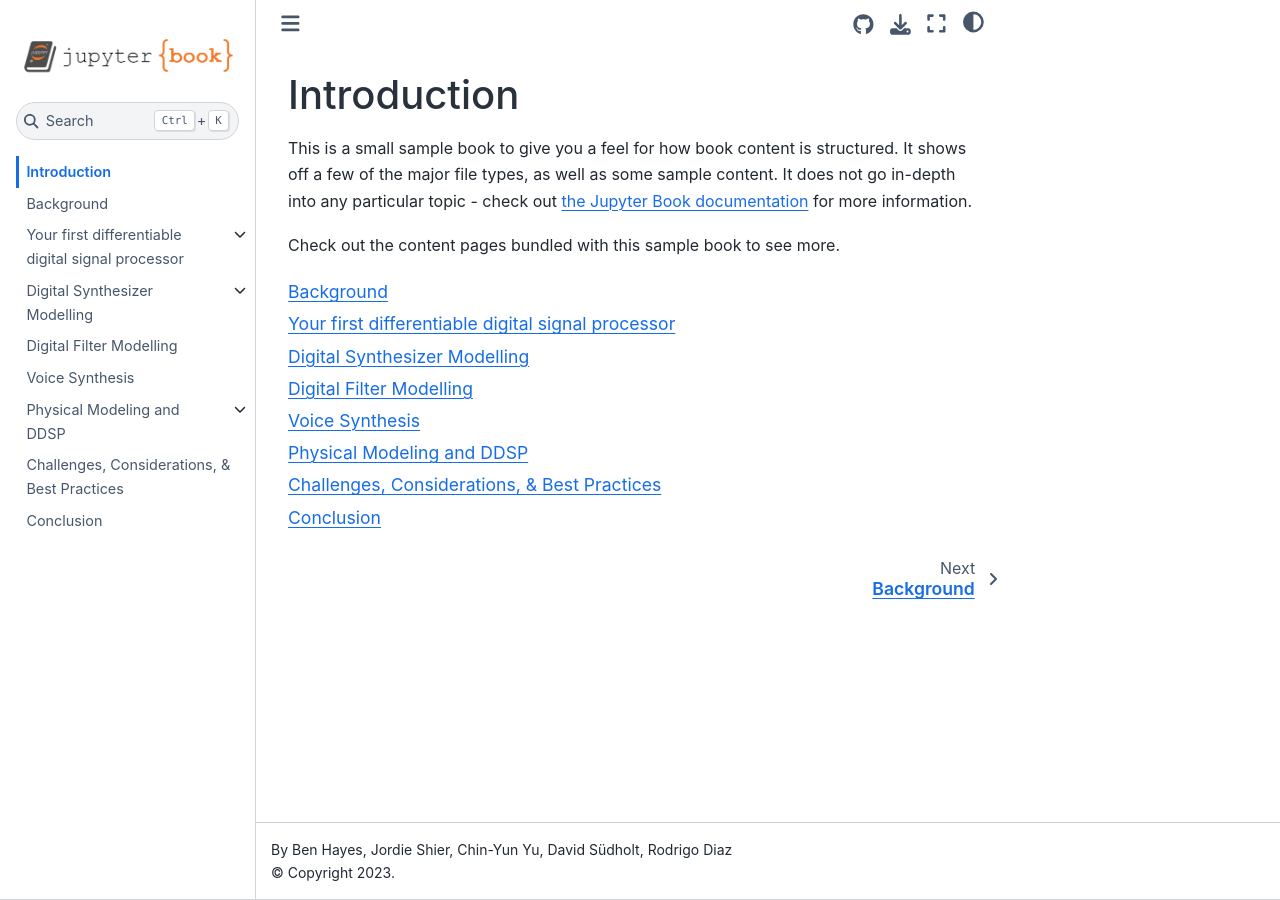
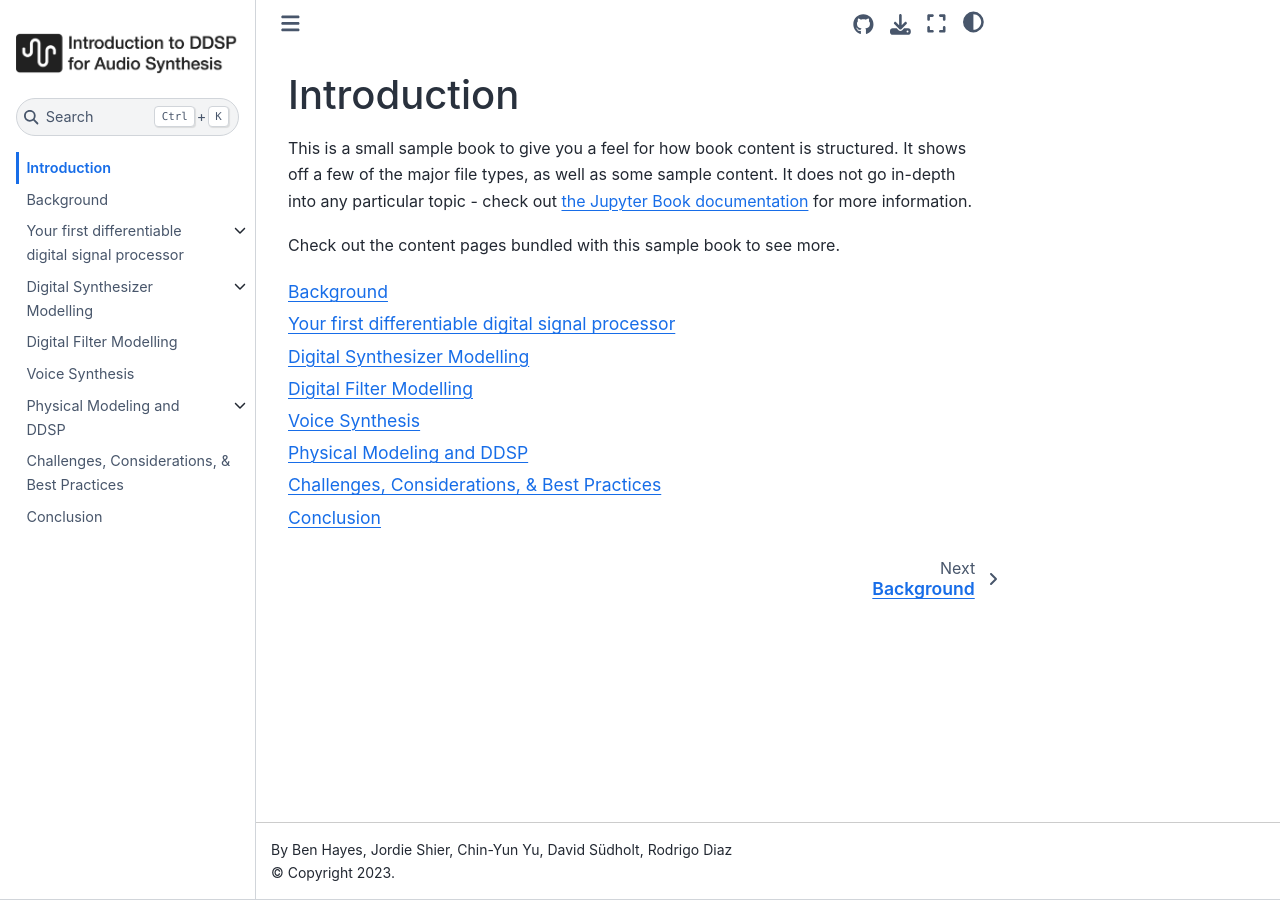
Before and after one commit to intro2ddsp/intro2ddsp.github.io, a Jupyter Book: the page built from intro.md, in a window 1280 px wide. Built offline with Jupyter Book 1.0.4 settings and Sphinx 7.4.7 and the Sphinx Book theme 1.1.4, drawn with Linux system fonts in a browser that asks for light colours; pages that are not in the unit, such as notebooks, are missing from menus.

Commit message:
Logo (#6)
* adding new logo

* updated logo option

```diff
--- a/_config.yml
+++ b/_config.yml
@@ -3,7 +3,7 @@
 
 title: Introduction to Audio Synthesizer Programming
 author: Ben Hayes, Jordie Shier, Chin-Yun Yu, David Südholt, Rodrigo Diaz
-logo: logo.png
+logo: intro2ddsp_logo_horiz.png
 
 # Force re-execution of notebooks on each build.
 # See https://jupyterbook.org/content/execute.html
```
Also changed, not shown: intro2ddsp_logo.png (added), intro2ddsp_logo_horiz.png (added).
